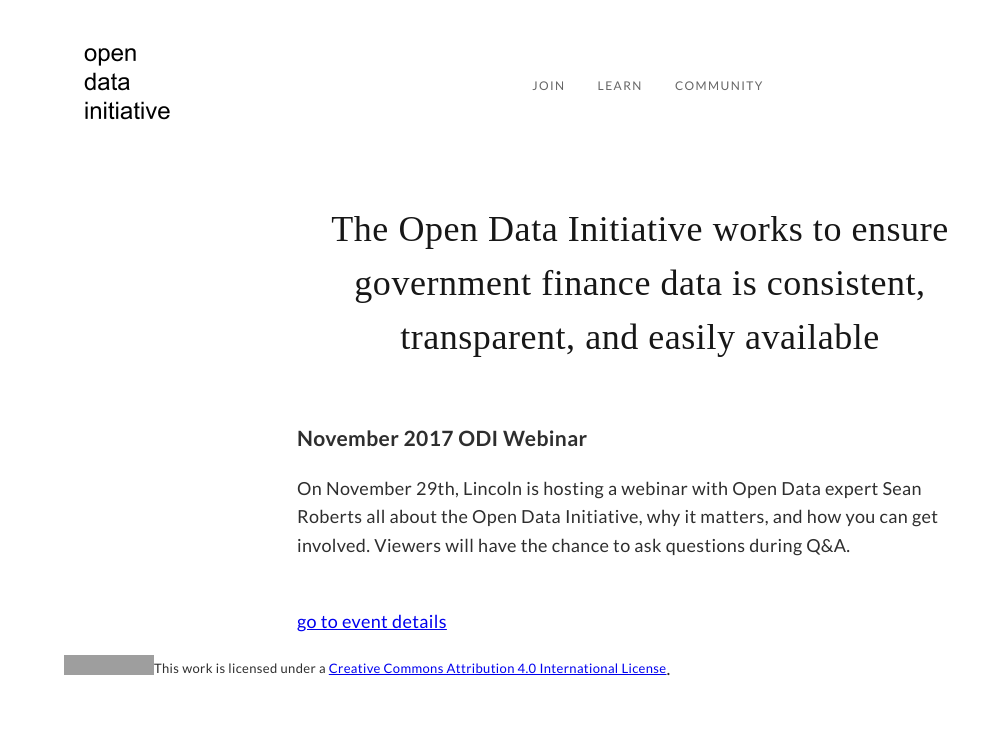
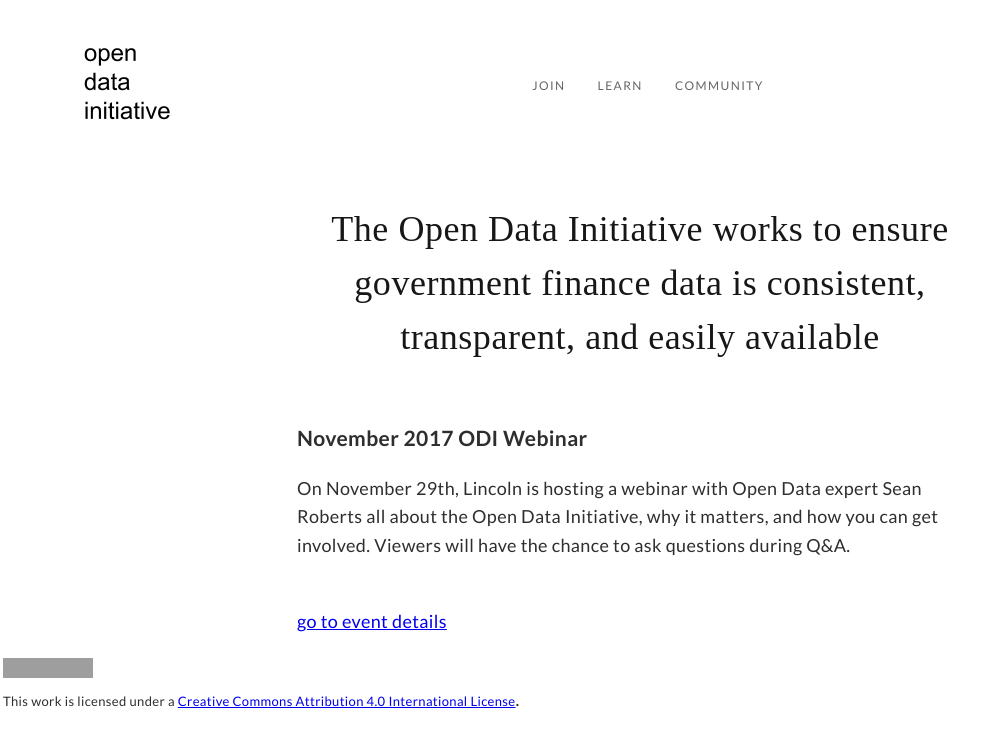
Before and after one commit to opendatainitiative/opendatainitiative.github.io, a Jekyll site: the page built from index.md, in a window 1280 px wide. Shown: the top 747 px of the page, without its empty margins (0-1007 px from the left). Built offline with Jekyll 4.4.1, drawn with Linux system fonts in a browser that asks for light colours; grey boxes are pictures that could not be loaded.

Commit message:
update footer.html with simple table

```diff
--- a/_includes/footer.html
+++ b/_includes/footer.html
@@ -1,10 +1,11 @@
 <footer>
-    <div class="container">
-        <div class="navbar-brand">
+  <table>
+        <tr>
+            <td>
             <!--
-            <a class="navbar-item" href="https://medium.com/OpenDataOrg">ODI on Medium<a/>
-            <a class="navbar-item" href="https://twitter.com/OpenDataOrg">ODI on Twitter<a/>
-            <a class="navbar-item" href="https://www.linkedin.com/company/open-data-initiative/>ODI on LinkedIn</a>
+            <a class="navbar-item" href="https://medium.com/OpenDataOrg">ODI on Medium<a/> <br />
+            <a class="navbar-item" href="https://twitter.com/OpenDataOrg">ODI on Twitter<a/> <br />
+            <a class="navbar-item" href="https://www.linkedin.com/company/open-data-initiative/>ODI on LinkedIn</a> <br />
             -->
             <a rel="license" href="http://creativecommons.org/licenses/by/4.0/">
             <img alt="Creative Commons License" style="border-width:0"
@@ -12,10 +13,10 @@
             <br />
             <font size="2">This work is licensed under a
             <a rel="license" href="http://creativecommons.org/licenses/by/4.0/">
-                    Creative Commons Attribution 4.0 International License</a></font>.
-            <span></span>
-            <span></span>
-            <span></span>
-        </div>
-    </div>
+                    Creative Commons Attribution 4.0 International License</a></font>.</td>
+            <td></td>
+            <td></td>
+            <td></td>
+      </tr>
+    </table>
 </footer>
```
